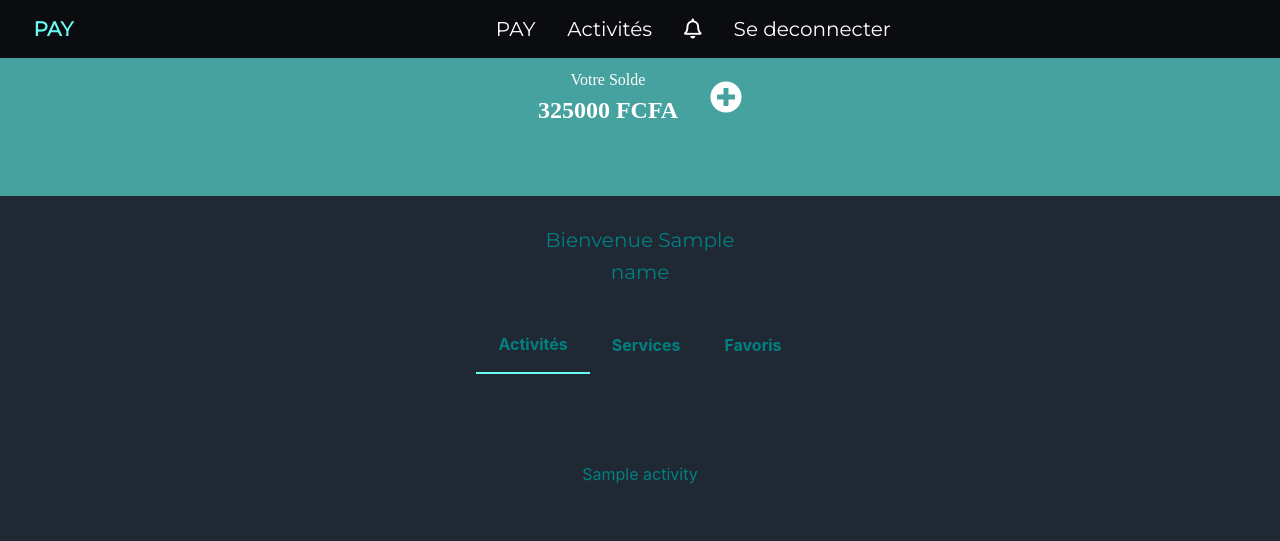
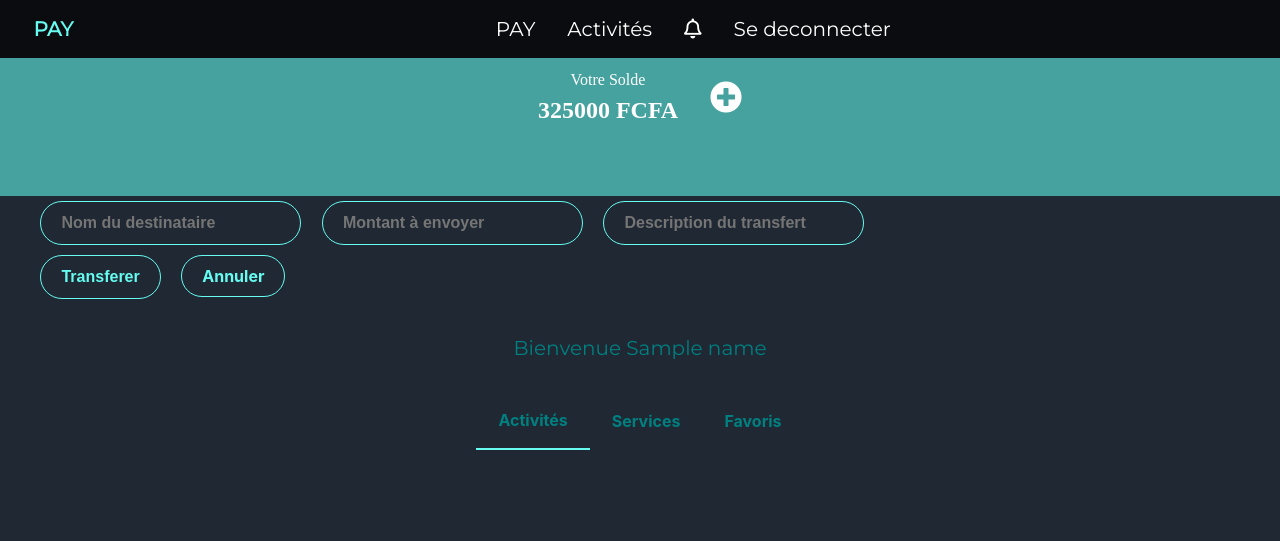
Before and after one commit to cyrildzumts/pay, a Django app: template accounts/templates/accounts/account.html in a window 1280 px wide. Shown: the top 541 px of the page. Run offline with Django 3.2, Linux system fonts and the light colour scheme; the template is opened without the code that fills it: most values are stand-ins (such as "Sample title", 1, 10 or a date in 2020); some libraries are stand-ins or nearby versions.

Commit message:
added transaction form in the account page template

```diff
--- a/accounts/templates/accounts/account.html
+++ b/accounts/templates/accounts/account.html
@@ -1,6 +1,8 @@
 {% extends "account_base.html"%}
 
 {% block MAIN %}
+
+{% include "tags/transaction_dialog.html" %}
 <div class="row">
         <div class="tabs">
                 <div class="tabs--title">
@@ -27,7 +29,7 @@
                                         </div>
                                         {% empty %}
                                         <span> Vous n'avez aucune transactions actuellement.
-                                                Apres avoir avoir effectuyé une transaction, cette transaction sera listée
+                                                Apres avoir avoir effectué une transaction, cette transaction sera listée
                                                 ici.
                                         </span>
                                         {% endfor %}
--- /dev/null
+++ b/accounts/templates/tags/transaction_dialog.html
@@ -0,0 +1,20 @@
+
+<div id="transaction-dialog" class="modal transaction-dialog  dialog">
+    <div id="transaction-form" class="transaction-form">
+        <form name="transaction" action="" method="POST">{% csrf_token %}
+            <div id="error-login" class="error-login left">
+                <p></p>
+              </div>
+              <div class="form-group">
+
+                <input type="text" name="recipient" placeholder="Nom du destinataire">
+                <input type="text" name="amount" placeholder="Montant à envoyer">
+                <input type="text" name="details" placeholder="Description du transfert">
+              </div>
+              <div class="form-group">
+                <button class="button" type="submit">Transferer</button>
+                <span class="button close" data-target="#transaction-dialog">Annuler</span>
+              </div>
+        </form>
+    </div>
+</div>
```
